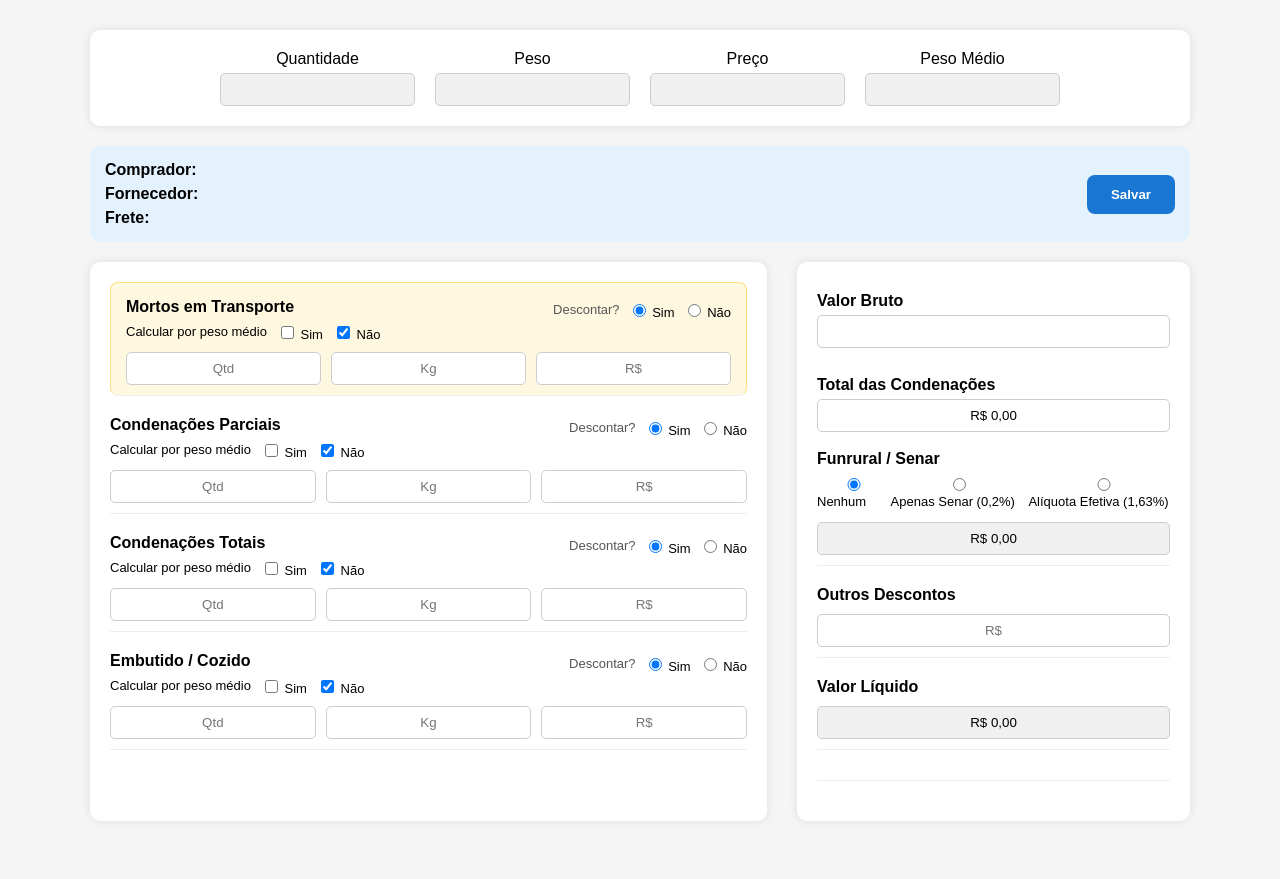
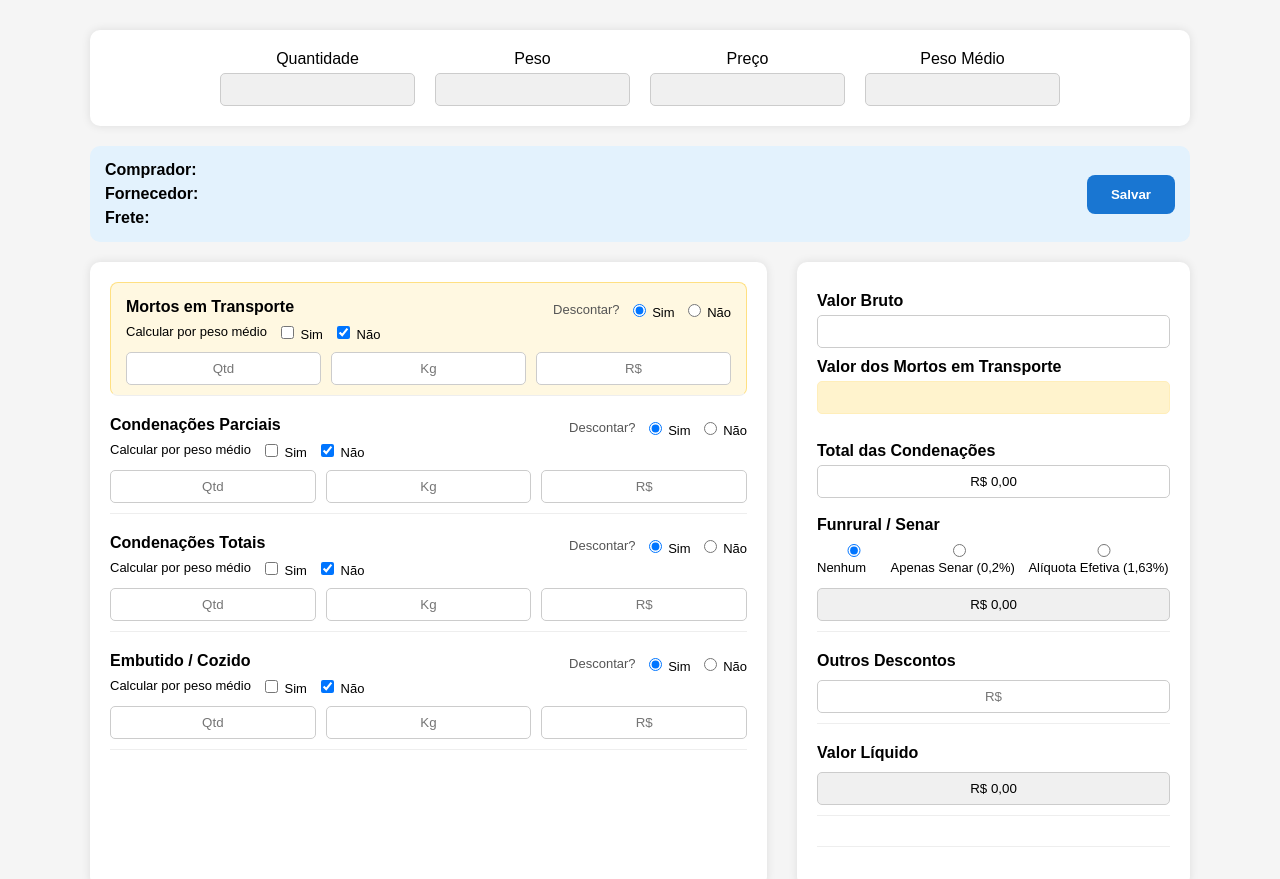
Before and after one commit to gustavolakre/fechamento-de-cargas, a website: page public/index.html in a window 1280 px wide. Before the commit the page ends 851 px from the top, so only its background shows below. Drawn offline with Linux system fonts and the light colour scheme.

Commit message:
feat: criação do campo de valor total dos mortos no grupo da direita

```diff
--- a/public/index.html
+++ b/public/index.html
@@ -5,6 +5,12 @@
 <title>Fechamento de Cargas</title>
 
 <style>
+
+
+#valorMortosTransporte {
+  background: #fff3cd;
+  border: 1px solid #ffeeba;
+}
 
 .bloco-destaque {
   background: #fff8e1;
@@ -287,6 +293,10 @@ input[readonly] {
          <input id="valorBruto">
      </div>
 
+     <div class="campo-destaque">
+        <span>Valor dos Mortos em Transporte</span>
+        <input id="valorMortosTransporte" readonly>
+     </div>
 
       <br>
      <div class="campo-destaque">
@@ -749,6 +759,9 @@ function recalcularTudo() {
   const totaisValor = getValor("condTotaisValor", "condTotaisKg")
   const embutidoValor = getValor("embutidoValor", "embutidoKg")
 
+document.getElementById("valorMortosTransporte").value =
+  mortosValor ? formatarMoeda(mortosValor) : ""
+
   // 🔹 verifica se deve incluir mortos
 
 let totalCondenacoes = 0
```
